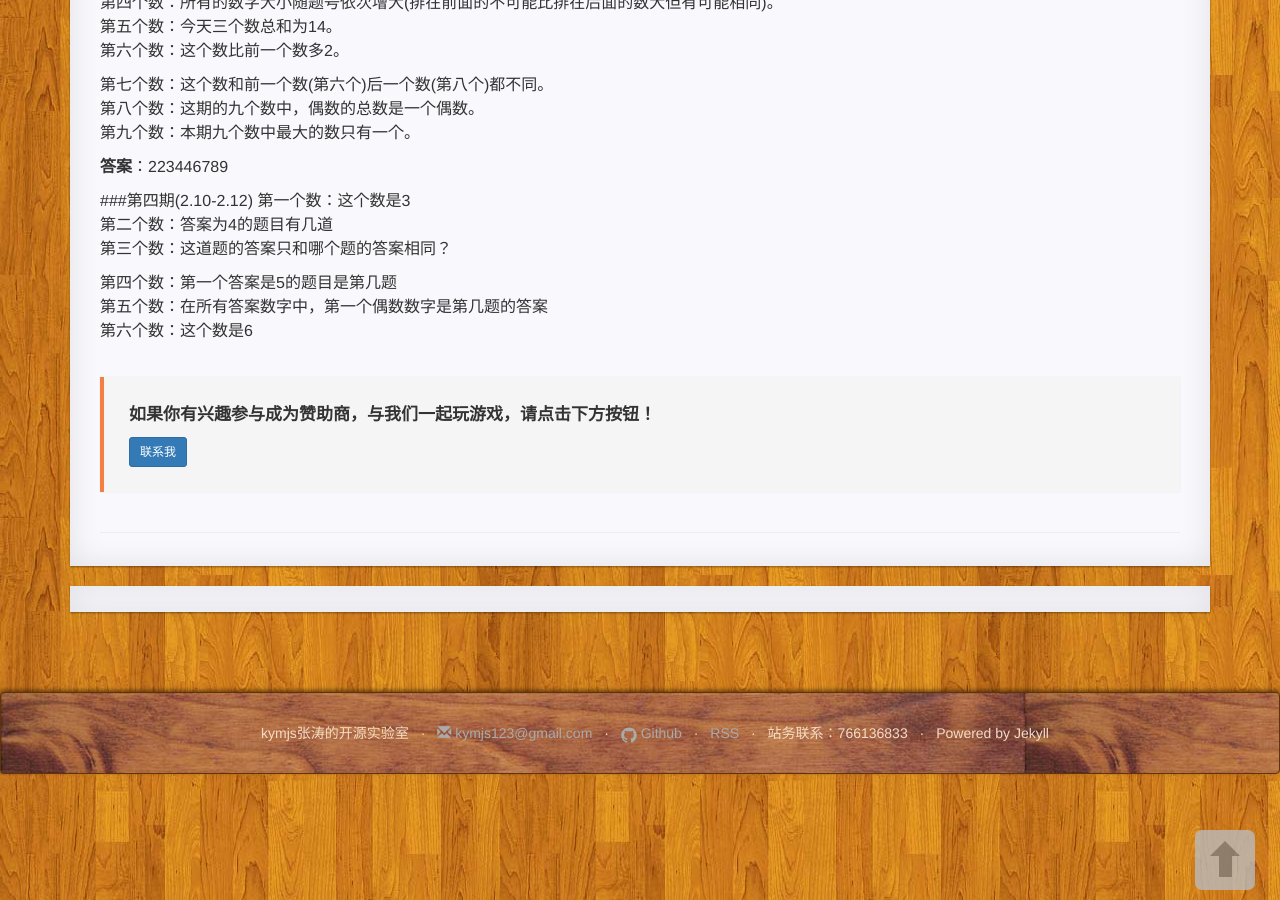
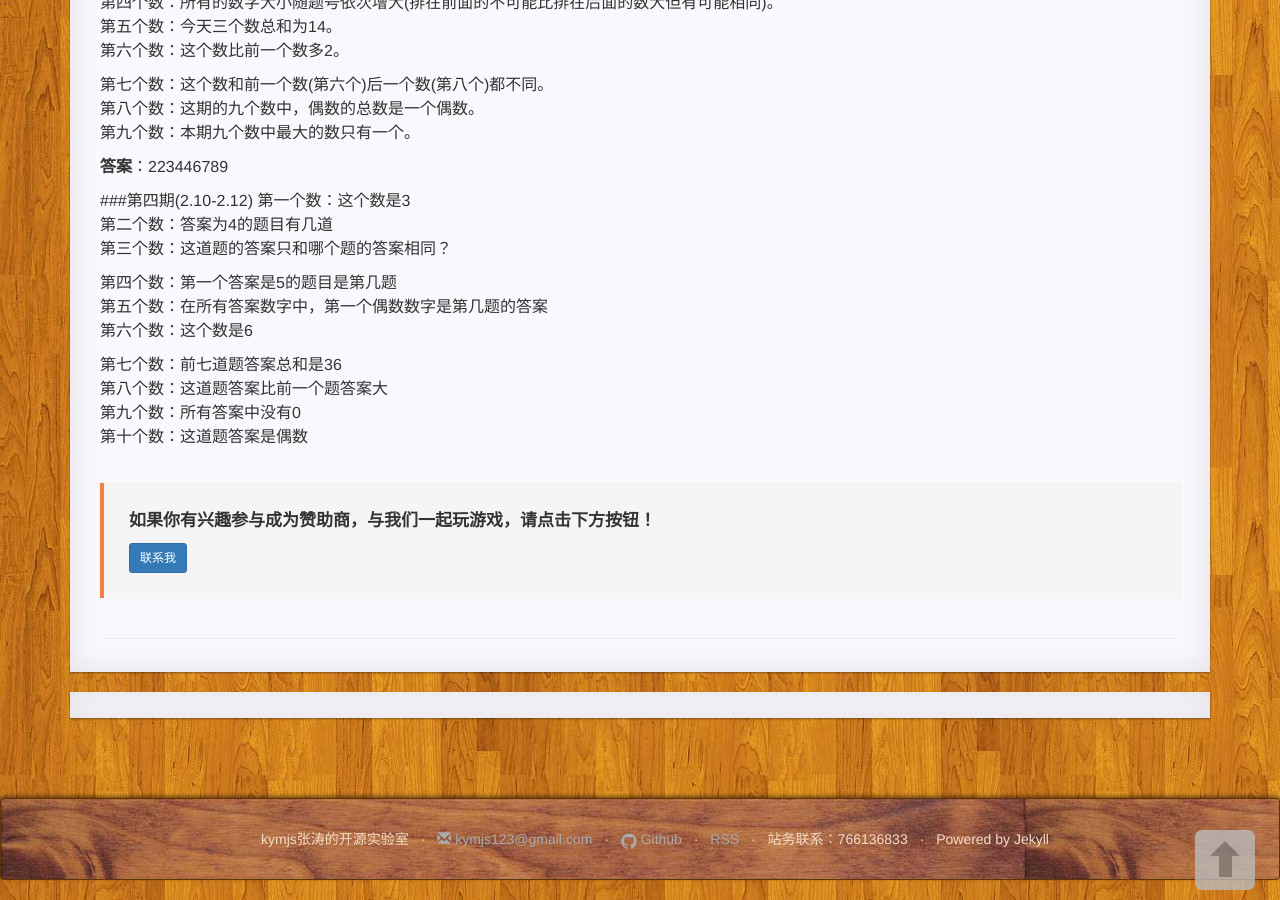
Before and after one commit to XClouded/kymjs.github.io, a Jekyll site: the page built from 2016hongbao/index.md, in a window 1280 px wide and 900 px high, scrolled down 1235 px. Built offline with Jekyll 4.4.1, drawn with Linux system fonts in a browser that asks for light colours; nearby versions of some CDN libraries; comment, search, counter and statistics services are not loaded; a style sheet for code colours, icons or effects is not loaded.

Commit message:
第四期

```diff
--- a/2016hongbao/index.md
+++ b/2016hongbao/index.md
@@ -75,3 +75,8 @@ code: true
 第四个数：第一个答案是5的题目是第几题
 第五个数：在所有答案数字中，第一个偶数数字是第几题的答案
 第六个数：这个数是6
+
+第七个数：前七道题答案总和是36
+第八个数：这道题答案比前一个题答案大
+第九个数：所有答案中没有0
+第十个数：这道题答案是偶数
```
Also changed, not shown: 4 other files.
